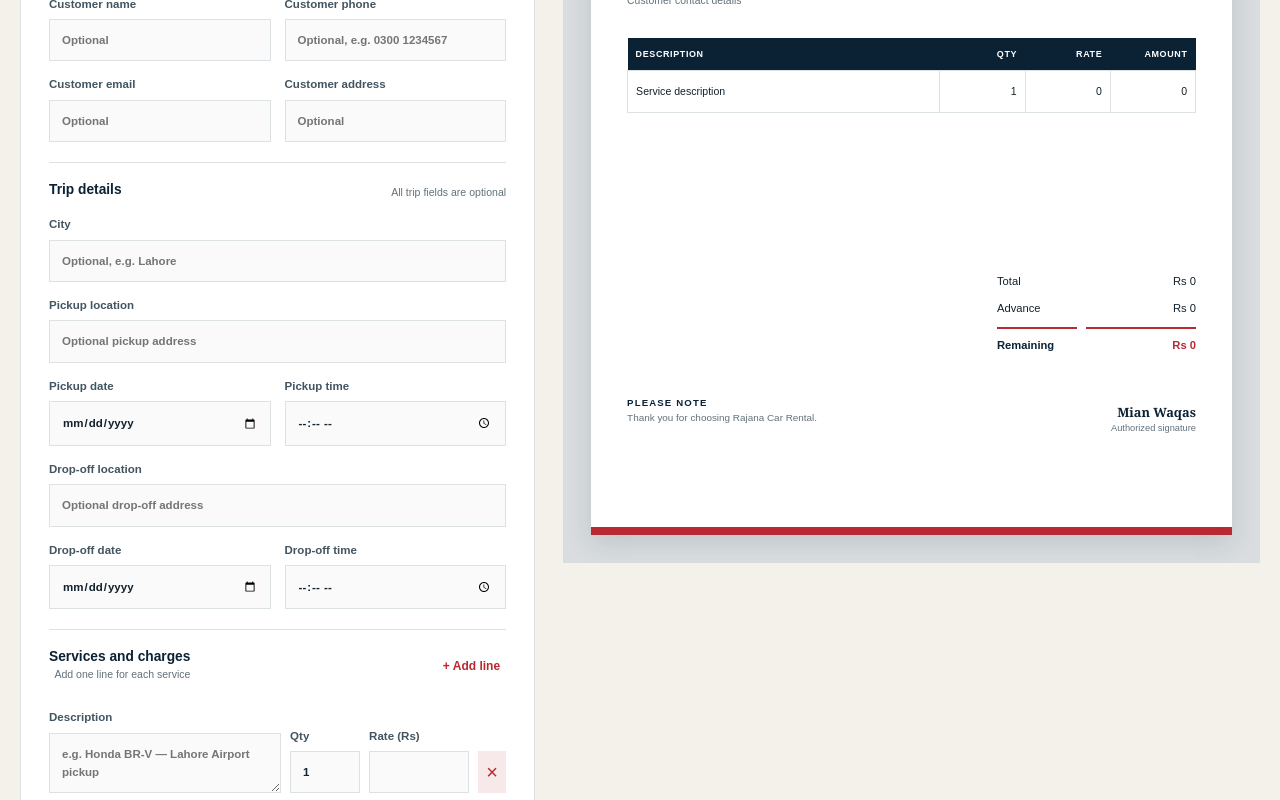
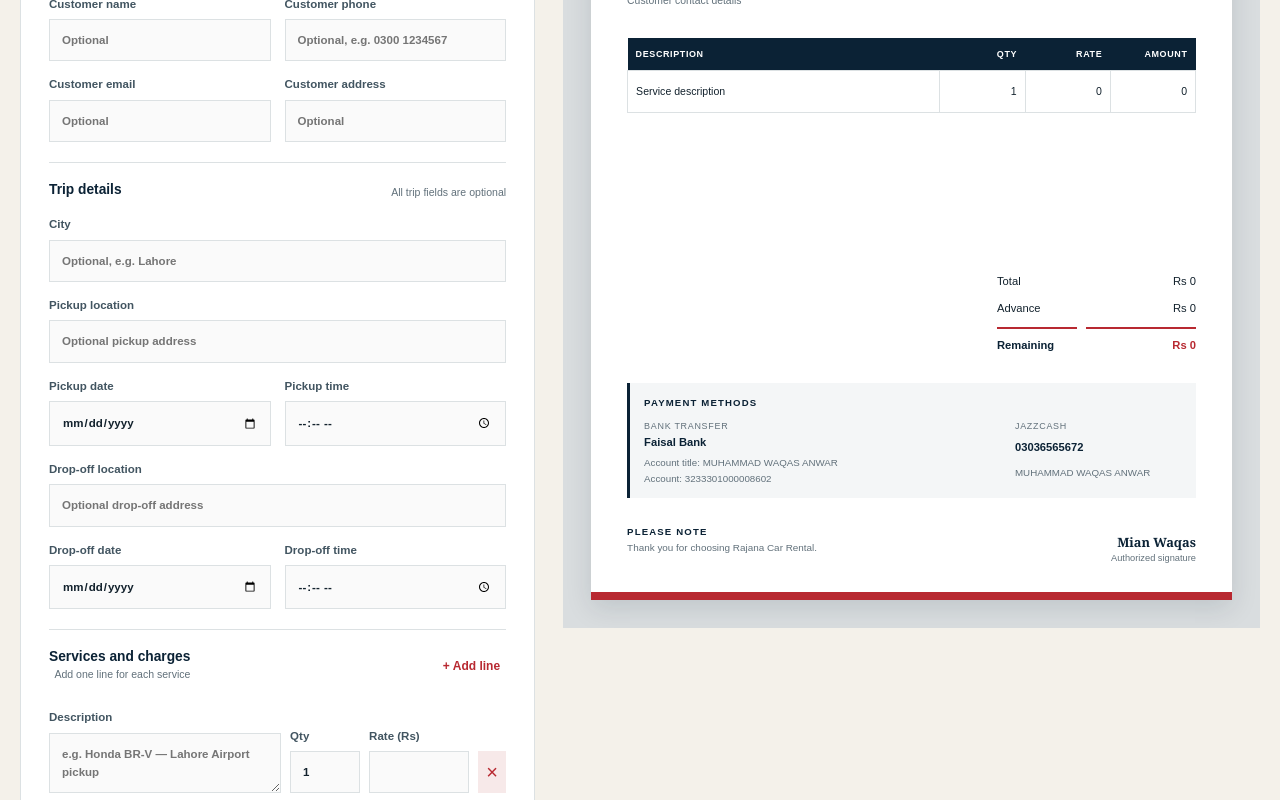
Before and after one commit to awaisanwar12/Rajana-Car-rental, a Next.js app: page /invoice in a window 1280 px wide. Shown: the part 713-1513 px from the top of the page. Built offline with nearby package versions, Linux system fonts and the light colour scheme.

Commit message:
Add invoice payment methods

```diff
--- a/src/app/invoice/invoice-shell.css
+++ b/src/app/invoice/invoice-shell.css
@@ -62,6 +62,55 @@
   width: 100%;
 }
 
+.invoice-payment-methods {
+  background: #f4f6f7;
+  border-left: 3px solid var(--navy);
+  margin-top: 28px;
+  padding: 12px 14px;
+}
+
+.invoice-payment-methods > small {
+  color: var(--navy);
+  display: block;
+  font-size: 0.6rem;
+  font-weight: 800;
+  letter-spacing: 0.12em;
+}
+
+.invoice-payment-methods > div {
+  display: grid;
+  gap: 24px;
+  grid-template-columns: 1.35fr 0.65fr;
+  margin-top: 9px;
+}
+
+.invoice-payment-methods section {
+  display: grid;
+}
+
+.invoice-payment-methods span {
+  color: var(--muted);
+  font-size: 0.56rem;
+  letter-spacing: 0.08em;
+  text-transform: uppercase;
+}
+
+.invoice-payment-methods strong {
+  color: var(--navy);
+  font-size: 0.7rem;
+  margin: 1px 0 3px;
+}
+
+.invoice-payment-methods p {
+  color: var(--muted);
+  font-size: 0.61rem;
+  margin: 0;
+}
+
+.invoice-paper .invoice-paper-foot {
+  margin-top: 26px;
+}
+
 @media print {
   .invoice-paper .invoice-paper-head {
     height: 36mm;
@@ -74,4 +123,8 @@
     padding: 2.5mm;
     width: 29mm;
   }
+
+  .invoice-payment-methods {
+    margin-top: 8mm;
+  }
 }
--- a/src/components/InvoiceBuilder.tsx
+++ b/src/components/InvoiceBuilder.tsx
@@ -3,7 +3,7 @@
 import Image from "next/image";
 import { useEffect, useMemo, useState } from "react";
 import { FileIcon, WhatsAppIcon } from "./Icons";
-import { site } from "@/lib/site";
+import { paymentDetails, site } from "@/lib/site";
 
 type NumericInput = number | "";
 type LineItem = { id: number; description: string; quantity: NumericInput; rate: NumericInput };
@@ -220,14 +220,20 @@ export function InvoiceBuilder() {
         doc.setTextColor(...navy); doc.setFont("helvetica", "normal"); doc.setFontSize(8.5);
         doc.text(lines, margin + 3, y + 6); doc.text(String(numberValue(item.quantity)), 143, y + 6, { align: "right" }); doc.text(money(item.rate), 168, y + 6, { align: "right" }); doc.text(money(numberValue(item.quantity) * numberValue(item.rate)), 191, y + 6, { align: "right" }); y += rowHeight;
       }
-      if (y > 226) { doc.addPage(); addPageHeader(); y = 50; }
+      if (y > 180) { doc.addPage(); addPageHeader(); y = 50; }
       y += 7;
       const labelX = 150;
       doc.setFontSize(9); doc.setTextColor(...muted); doc.text("Total", labelX, y); doc.setTextColor(...navy); doc.text(`Rs ${money(total)}`, 194, y, { align: "right" }); y += 8;
       doc.setTextColor(...muted); doc.text("Advance", labelX, y); doc.setTextColor(...navy); doc.text(`Rs ${money(data.paid)}`, 194, y, { align: "right" }); y += 4;
       doc.setDrawColor(...red); doc.line(labelX, y, 194, y); y += 8;
       doc.setFont("helvetica", "bold"); doc.setTextColor(...navy); doc.setFontSize(10); doc.text("REMAINING", labelX, y); doc.setTextColor(...red); doc.text(`Rs ${money(balance)}`, 194, y, { align: "right" });
-      const noteY = Math.max(y + 18, 246);
+      const paymentY = Math.max(y + 16, 188);
+      doc.setFillColor(245, 247, 248); doc.roundedRect(margin, paymentY, 178, 34, 1.5, 1.5, "F");
+      doc.setTextColor(...navy); doc.setFont("helvetica", "bold"); doc.setFontSize(8); doc.text("PAYMENT METHODS", margin + 4, paymentY + 6);
+      doc.setTextColor(...muted); doc.setFont("helvetica", "normal"); doc.setFontSize(7.5); doc.text("BANK TRANSFER", margin + 4, paymentY + 13); doc.text("JAZZCASH", 132, paymentY + 13);
+      doc.setTextColor(...navy); doc.setFont("helvetica", "bold"); doc.setFontSize(8.5); doc.text(paymentDetails.bankName, margin + 4, paymentY + 19); doc.text(paymentDetails.jazzCashNumber, 132, paymentY + 19);
+      doc.setFont("helvetica", "normal"); doc.setFontSize(7.5); doc.text(`Account title: ${paymentDetails.accountTitle}`, margin + 4, paymentY + 25); doc.text(`Account: ${paymentDetails.bankAccountNumber}`, margin + 4, paymentY + 30); doc.text(paymentDetails.accountTitle, 132, paymentY + 25);
+      const noteY = Math.max(paymentY + 44, 250);
       doc.setTextColor(...navy); doc.setFont("helvetica", "bold"); doc.setFontSize(8); doc.text("PLEASE NOTE", margin, noteY);
       doc.setTextColor(...muted); doc.setFont("helvetica", "normal"); doc.text(doc.splitTextToSize(data.notes || "Thank you for choosing Rajana Car Rental.", 105), margin, noteY + 6);
       doc.setTextColor(...navy); doc.setFont("helvetica", "bold"); doc.text("Mian Waqas", 194, noteY, { align: "right" }); doc.setFont("helvetica", "normal"); doc.setTextColor(...muted); doc.text("Authorized signature", 194, noteY + 6, { align: "right" });
@@ -259,7 +265,8 @@ export function InvoiceBuilder() {
         pickupDateTime || data.pickupLocation ? `Pickup: ${[pickupDateTime, data.pickupLocation].filter(Boolean).join(" - ")}` : "",
         dropoffDateTime || data.dropoffLocation ? `Drop-off: ${[dropoffDateTime, data.dropoffLocation].filter(Boolean).join(" - ")}` : "",
       ].filter(Boolean).join("\n");
-      const message = [`Invoice ${data.invoiceNumber} from Rajana Car Rental.`, tripSummary, `Total: Rs ${money(total)}. Advance: Rs ${money(data.paid)}. Remaining: Rs ${money(balance)}.`].filter(Boolean).join("\n");
+      const paymentSummary = `Payment: ${paymentDetails.bankName} ${paymentDetails.bankAccountNumber} or JazzCash ${paymentDetails.jazzCashNumber} (${paymentDetails.accountTitle}).`;
+      const message = [`Invoice ${data.invoiceNumber} from Rajana Car Rental.`, tripSummary, `Total: Rs ${money(total)}. Advance: Rs ${money(data.paid)}. Remaining: Rs ${money(balance)}.`, paymentSummary].filter(Boolean).join("\n");
 
       if (navigator.share && (!navigator.canShare || navigator.canShare({ files: [file] }))) {
         await navigator.share({ title: `Rajana invoice ${data.invoiceNumber}`, text: message, files: [file] });
@@ -340,6 +347,7 @@ export function InvoiceBuilder() {
           {hasTripDetails && <div className="invoice-trip-details"><small>TRIP DETAILS</small><div className="invoice-trip-grid">{data.city && <div className="invoice-trip-city"><span>City</span><strong>{data.city}</strong></div>}{(pickupDateTime || data.pickupLocation) && <div><span>Pickup</span><strong>{pickupDateTime || "Date and time not provided"}</strong><p>{data.pickupLocation || "Location not provided"}</p></div>}{(dropoffDateTime || data.dropoffLocation) && <div><span>Drop-off</span><strong>{dropoffDateTime || "Date and time not provided"}</strong><p>{data.dropoffLocation || "Location not provided"}</p></div>}</div></div>}
           <div className="invoice-table-wrap"><table><thead><tr><th>Description</th><th>Qty</th><th>Rate</th><th>Amount</th></tr></thead><tbody>{data.items.map((item) => <tr key={item.id}><td>{item.description || "Service description"}</td><td>{numberValue(item.quantity)}</td><td>{money(item.rate)}</td><td>{money(numberValue(item.quantity) * numberValue(item.rate))}</td></tr>)}</tbody></table></div>
           <div className="invoice-summary"><dl><dt>Total</dt><dd>Rs {money(total)}</dd><dt>Advance</dt><dd>Rs {money(data.paid)}</dd><dt className="balance-label">Remaining</dt><dd className="balance-value">Rs {money(balance)}</dd></dl></div>
+          <div className="invoice-payment-methods"><small>PAYMENT METHODS</small><div><section><span>Bank transfer</span><strong>{paymentDetails.bankName}</strong><p>Account title: {paymentDetails.accountTitle}</p><p>Account: {paymentDetails.bankAccountNumber}</p></section><section><span>JazzCash</span><strong>{paymentDetails.jazzCashNumber}</strong><p>{paymentDetails.accountTitle}</p></section></div></div>
           <div className="invoice-paper-foot"><div><small>PLEASE NOTE</small><p>{data.notes || "Thank you for choosing Rajana Car Rental."}</p></div><div className="signature"><strong>Mian Waqas</strong><span>Authorized signature</span></div></div>
         </div>
       </section>
--- a/src/lib/site.ts
+++ b/src/lib/site.ts
@@ -9,6 +9,13 @@ export const site = {
   email: "booknow@rajanacarrental.com",
   address: "123 H Block Market, DHA Phase 1, Lahore, Pakistan",
   shortAddress: "H Block Market, DHA Phase 1, Lahore",
+};
+
+export const paymentDetails = {
+  accountTitle: "MUHAMMAD WAQAS ANWAR",
+  bankName: "Faisal Bank",
+  bankAccountNumber: "3233301000008602",
+  jazzCashNumber: "03036565672",
 };
 
 export const fleet = [
```
